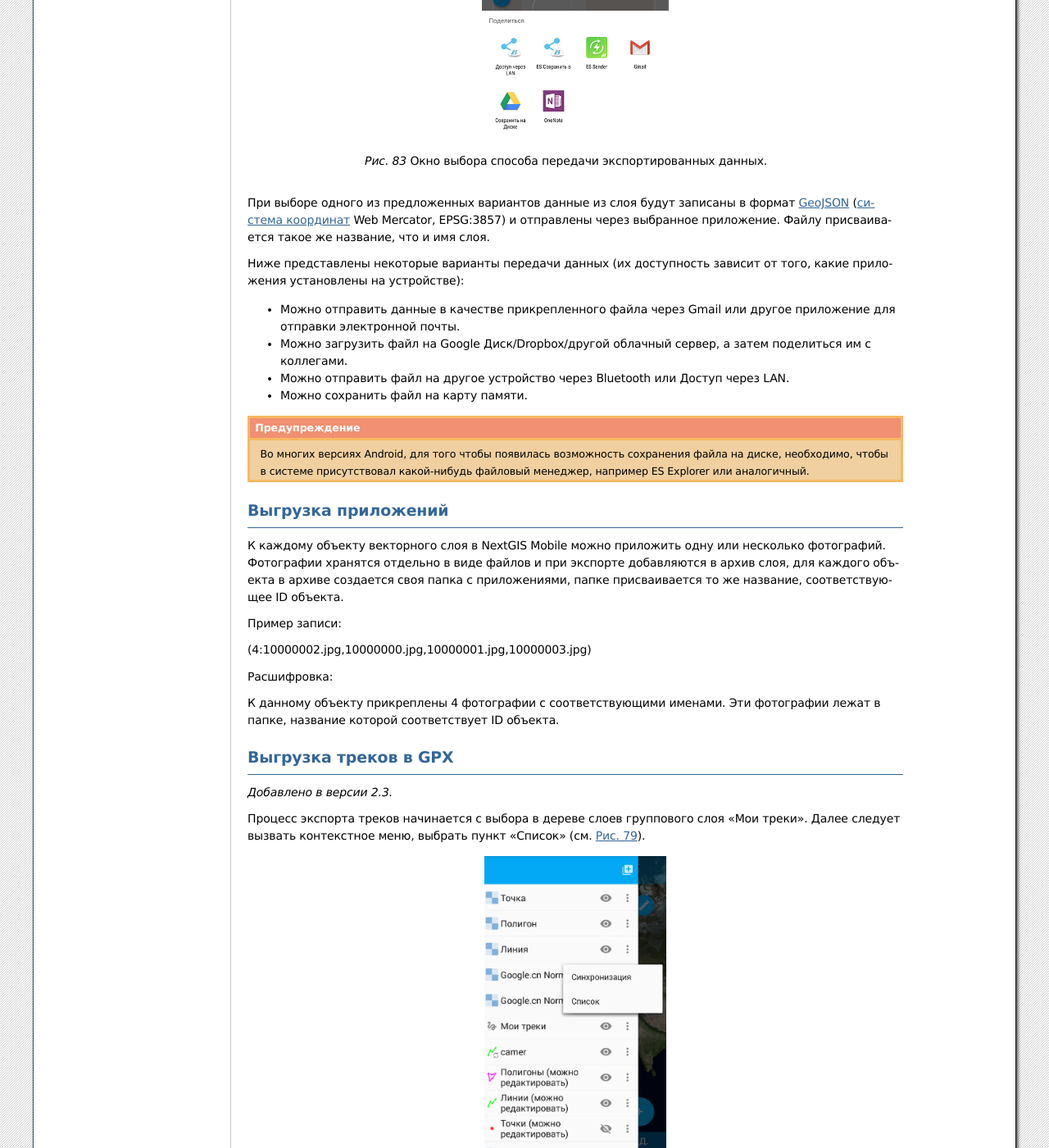
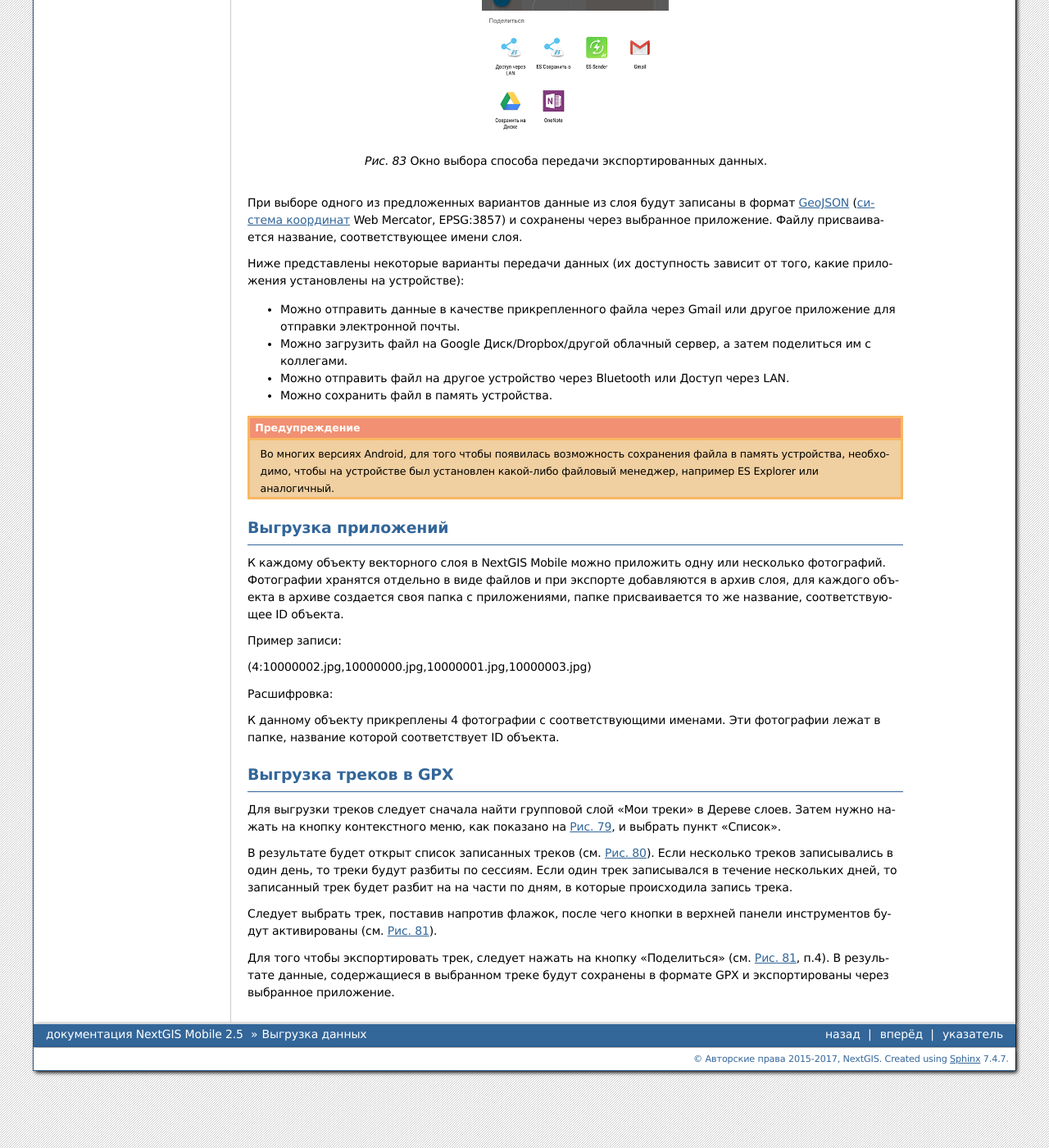
Before and after one commit to nextgis/docs_ngmobile, a Sphinx documentation site: the page built from source/share.rst, in a window 1280 px wide and 1400 px high, scrolled down 478 px. Shown: the whole window at 82% size. Built offline with Sphinx 7.4.7, drawn with Linux system fonts in a browser that asks for light colours; formulas are drawn with MathJax 3; some of the changed text lies outside the part shown.

Commit message:
Update share.rst

```diff
--- a/source/share.rst
+++ b/source/share.rst
@@ -10,8 +10,7 @@
 GeoJSON
 -------
 
-Для того, чтобы экспортировать данные векторного слоя, следует открыть панель дерева слоев open (см. :numref:`ngmobile_main_activity_pic`, п.1). Далее необходимо нажать на иконку контекстного меню рядом с названием нужного слоя (см. :numref:`ngmobile_layer_tree_pic`, п.5). При выборе пункта контекстного меню "Поделиться" (см. :numref:`ngmobile_layer_tree_pic`, п.6) откроется стандартное системное меню выбора способа передачи экспортированных данных (например, по почте, облачное
-хранилище файлов, карта памяти и т.п.). Окно выбора представлено на :numref:`ngmobile_share_pic`.
+Для того, чтобы экспортировать данные векторного слоя, следует открыть Дерево слоев (см. :numref:`ngmobile_main_activity_pic`, п.1). Далее необходимо нажать кнопку вызова контекстного меню нужного слоя (см. :numref:`ngmobile_layer_tree_pic`, п.5). При выборе пункта контекстного меню "Поделиться" (см. :numref:`ngmobile_layer_tree_pic`, п.6) откроется стандартное системное меню выбора способа передачи экспортированных данных (например, по почте, облачное хранилище файлов, карта памяти и т.п.). Окно выбора представлено на :numref:`ngmobile_share_pic`.
 
 .. figure:: _static/ngmobile_share.png
    :name: ngmobile_share_pic
@@ -20,18 +19,17 @@ GeoJSON
 
    Окно выбора способа передачи экспортированных данных.
 
-При выборе одного из предложенных вариантов данные из слоя будут записаны в формат :term:`GeoJSON` (:term:`система координат` Web Mercator, EPSG:3857) и отправлены через выбранное приложение. Файлу присваивается такое же название, что и имя слоя.
+При выборе одного из предложенных вариантов данные из слоя будут записаны в формат :term:`GeoJSON` (:term:`система координат` Web Mercator, EPSG:3857) и сохранены через выбранное приложение. Файлу присваивается название, соответствующее имени слоя.
 
 Ниже представлены некоторые варианты передачи данных (их доступность зависит от того, какие приложения установлены на устройстве):
 
 * Можно отправить данные в качестве прикрепленного файла через Gmail или другое приложение для отправки электронной почты.
 * Можно загрузить файл на Google Диск/Dropbox/другой облачный сервер, а затем поделиться им с коллегами.
 * Можно отправить файл на другое устройство через Bluetooth или Доступ через LAN.
-* Можно сохранить файл на карту памяти.
+* Можно сохранить файл в память устройства.
 
 .. warning::
-   Во многих версиях Android, для того чтобы появилась возможность сохранения файла на диске, необходимо, чтобы в системе
-   присутствовал какой-нибудь файловый менеджер, например ES Explorer или аналогичный.
+   Во многих версиях Android, для того чтобы появилась возможность сохранения файла в память устройства, необходимо, чтобы на устройстве  был установлен какой-либо файловый менеджер, например ES Explorer или аналогичный.
 
 .. _ngmobile_export_attachments:
 
@@ -56,26 +54,11 @@ GeoJSON
 Выгрузка треков в GPX
 ----------------------
 
-.. versionadded:: 2.3
+Для выгрузки треков следует сначала найти групповой слой "Мои треки" в Дереве слоев. Затем нужно нажать на кнопку контекстного меню, как показано на :numref:`ngmobile_layer_tree_traks_pic`, и выбрать пункт "Список".
 
-Процесс экспорта треков начинается с выбора в дереве слоев группового слоя "Мои треки".
-Далее следует вызвать контекстное меню, выбрать пункт "Список" (см. :numref:`ngmobile_layer_tree_traks_pic`).
+В результате будет открыт список записанных треков (см. :numref:`ngmobile_tracks_list_gpx_pic`). Если несколько треков записывались в
+один день, то треки будут разбиты по сессиям. Если один трек записывался в течение нескольких дней, то записанный трек будет разбит на на части по дням, в которые происходила запись трека.
 
-.. figure:: _static/ngmobile_layer_tree_traks.png
-   :name: ngmobile_layer_tree_traks_pic
-   :align: center
-   :height: 10cm
+Следует выбрать трек, поставив напротив флажок, после чего кнопки в верхней панели инструментов будут активированы (см. :numref:`ngmobile_layer_gpx_selected_pic`).
 
-   Дерево слоев с записанными треками.
-
-Откроется окно со списком записанных треков (см. :numref:`ngmobile_tracks_list_gpx_pic`). Если несколько треков записывались в
-один день, то треки будут разбиты по сессиям. Если один трек записывался несколько
-дней, то записанный трек будет дробиться на части по дням, в которые происходила
-запись трека.
-
-Из списка записанных треков нужно выбрать необходимый трек путем установки флажка
-напротив имени трека, в результате чего активируются кнопки на верхней панели инструментов (см. :numref:`ngmobile_layer_gpx_selected_pic`).
-
-Для того, чтобы экспортировать трек, следует нажать на кнопку "Поделиться" (см. :numref:`ngmobile_layer_gpx_selected_pic`, п.4).
-
-После выбора опции "Поделиться" данные, содержащиеся в выбранном треке будут сохранены в формате GPX и экспортированы через выбранное приложение.
+Для того чтобы экспортировать трек, следует нажать на кнопку "Поделиться" (см. :numref:`ngmobile_layer_gpx_selected_pic`, п.4). В результате данные, содержащиеся в выбранном треке будут сохранены в формате GPX и экспортированы через выбранное приложение.
```
